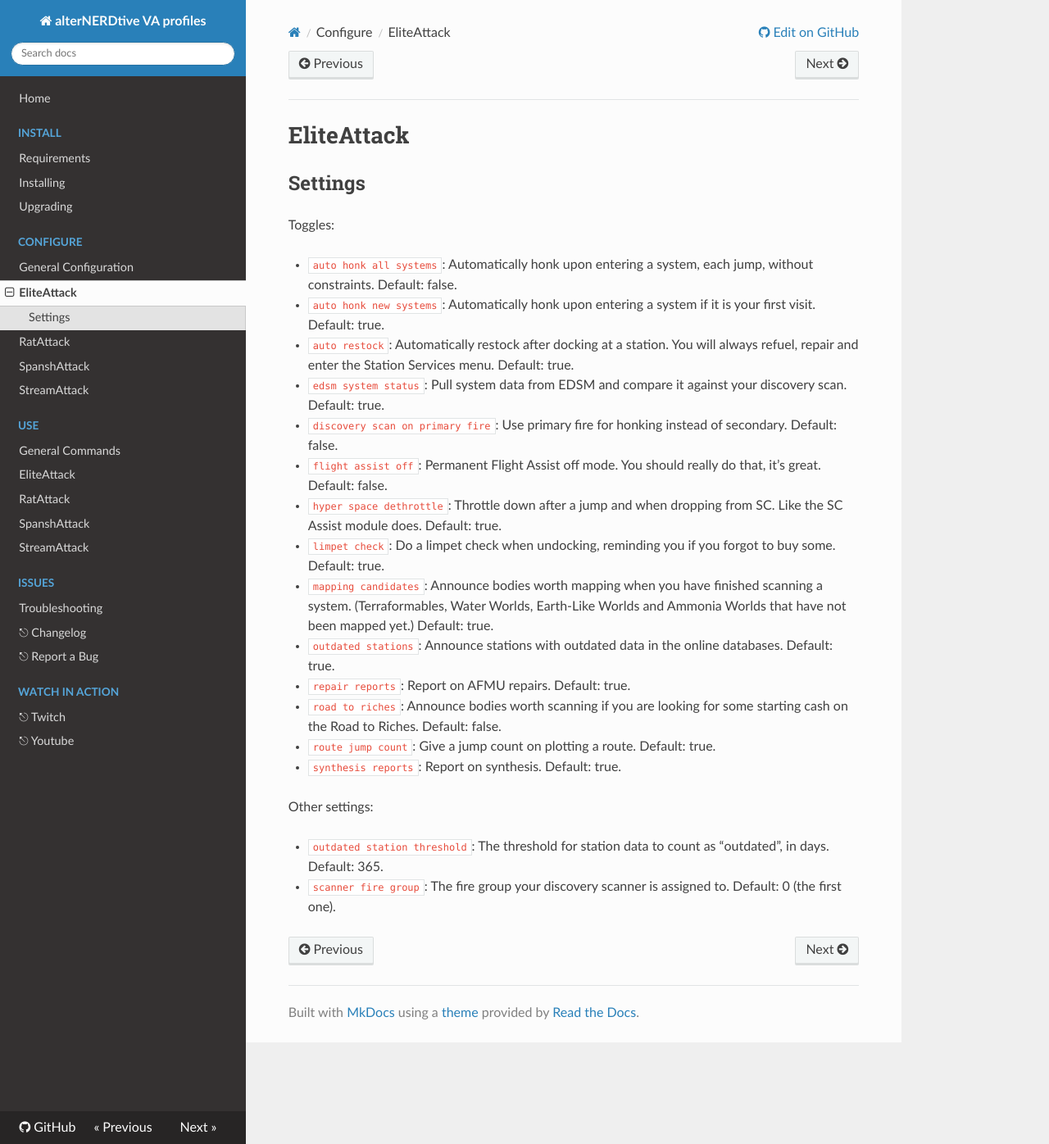
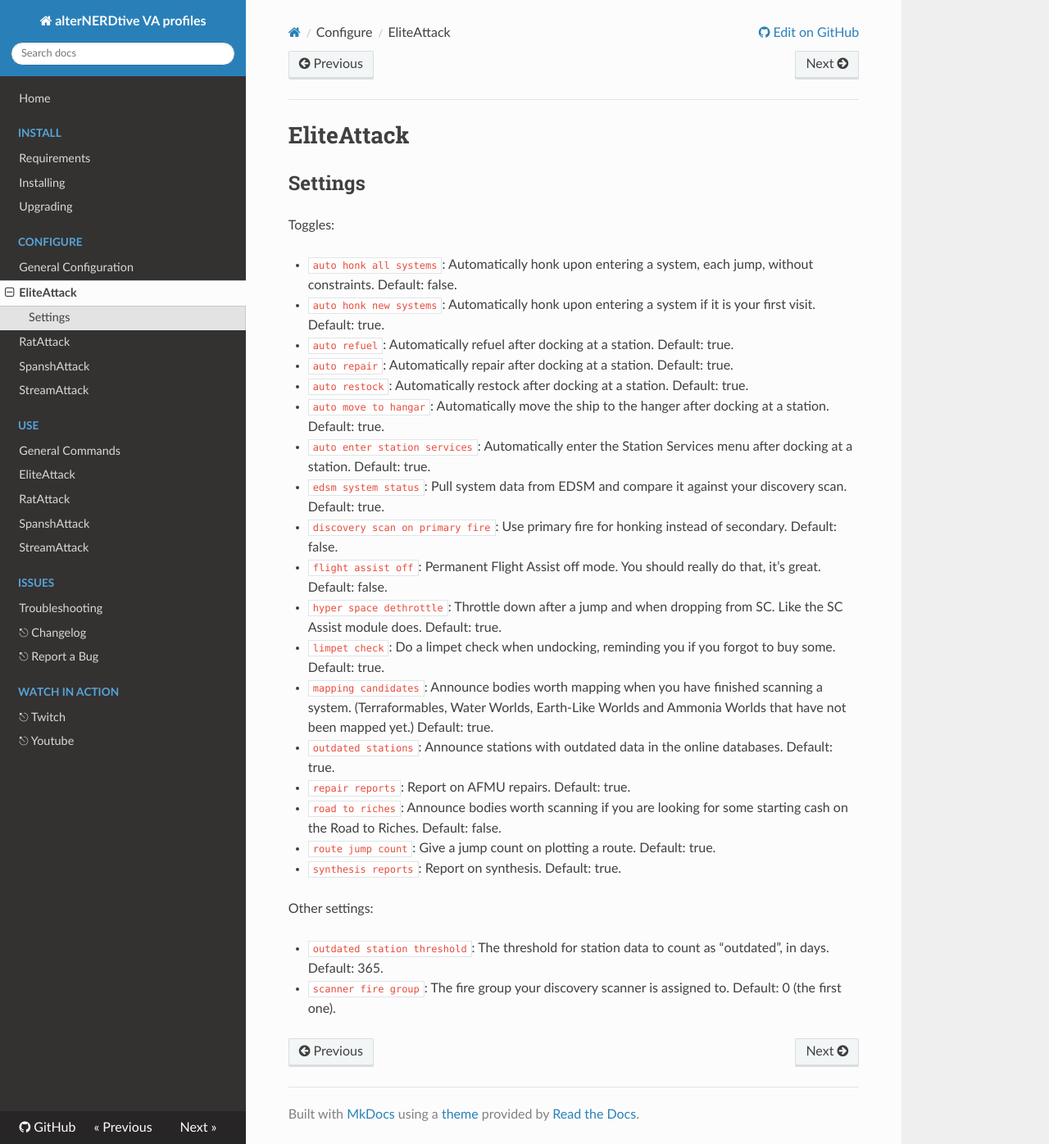
Before and after one commit to alterNERDtive/VoiceAttack-profiles, an MkDocs documentation site: the page built from docs/configuration/EliteAttack.md, in a window 1280 px wide and 1396 px high. Shown: the whole window at 82% size. Built offline with MkDocs 1.6.1, drawn with Linux system fonts in a browser that asks for light colours; nearby versions of some CDN libraries.

Commit message:
EliteAttack: make all docking actions optional
fixes #133

```diff
--- a/docs/configuration/EliteAttack.md
+++ b/docs/configuration/EliteAttack.md
@@ -8,8 +8,16 @@
   without constraints. Default: false.
 * `auto honk new systems`: Automatically honk upon entering a system if it is
   your first visit. Default: true.
-* `auto restock`: Automatically restock after docking at a station. You will
-  always refuel, repair and enter the Station Services menu. Default: true.
+* `auto refuel`: Automatically refuel after docking at a station. Default:
+  true.
+* `auto repair`: Automatically repair after docking at a station. Default:
+  true.
+* `auto restock`: Automatically restock after docking at a station. Default:
+  true.
+* `auto move to hangar`: Automatically move the ship to the hanger after docking
+  at a station. Default: true.
+* `auto enter station services`: Automatically enter the Station Services menu
+  after docking at a station. Default: true.
 * `edsm system status`: Pull system data from EDSM and compare it
   against your discovery scan. Default: true.
 * `discovery scan on primary fire`: Use primary fire for honking instead of
```
Also changed, not shown: CHANGELOG.md (+10 -2 lines), docs/EliteAttack.md (+2 -2 lines), 3 other files.
